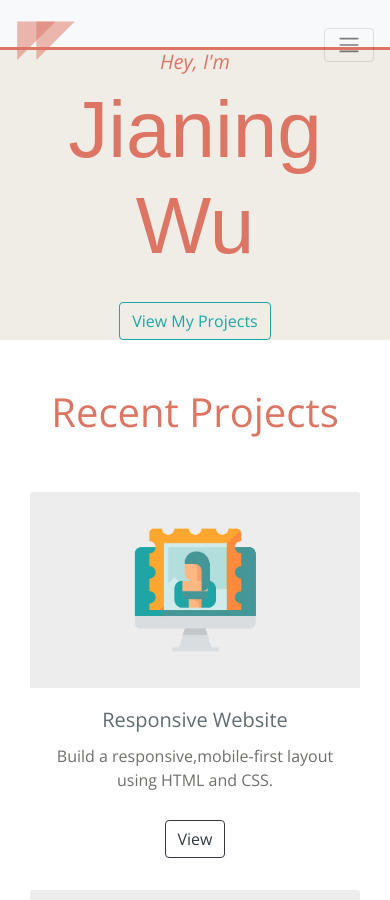
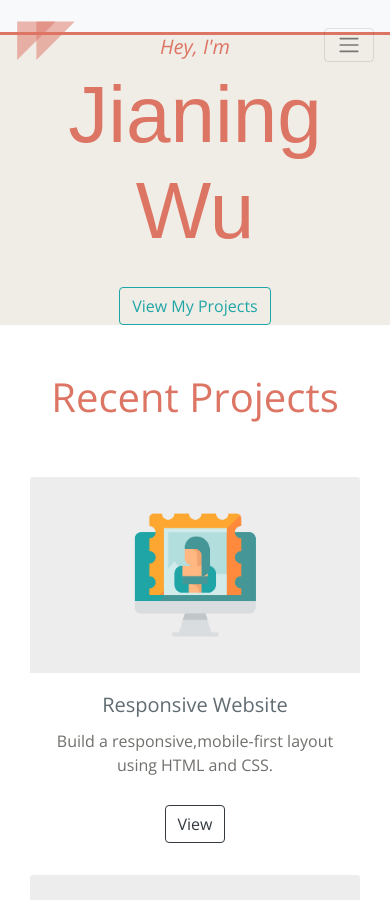
Before and after one commit to JIWU6498/wujenny.com, a Jekyll site: the page built from index.md, in a window 390 px wide and 900 px high. Built offline with Jekyll 4.4.1, drawn with Linux system fonts in a browser that asks for light colours; nearby versions of some CDN libraries; some web fonts are replaced.

Commit message:
add mobile css

```diff
--- a/assets/css/styles.css
+++ b/assets/css/styles.css
@@ -67,7 +67,7 @@ body {
   border-bottom: 3px solid #dd7564; }
   @media (max-width: 480px) {
     #nav {
-      height: 50px !important; } }
+      height: 20px !important; } }
 
 .nav-item {
   font-size: 1.3em;
--- a/css/styles.css
+++ b/css/styles.css
@@ -67,7 +67,7 @@ body {
   border-bottom: 3px solid #dd7564; }
   @media (max-width: 480px) {
     #nav {
-      height: 50px !important; } }
+      height: 20px !important; } }
 
 .nav-item {
   font-size: 1.3em;
--- a/scss/component/_navigation.scss
+++ b/scss/component/_navigation.scss
@@ -5,7 +5,7 @@
 
     border-bottom:3px solid $primary;
     @include media-query-s($break-s) {
-        height: 50px !important;
+        height: 20px !important;
         // padding:25px 10px !important;
     }
 }
```
